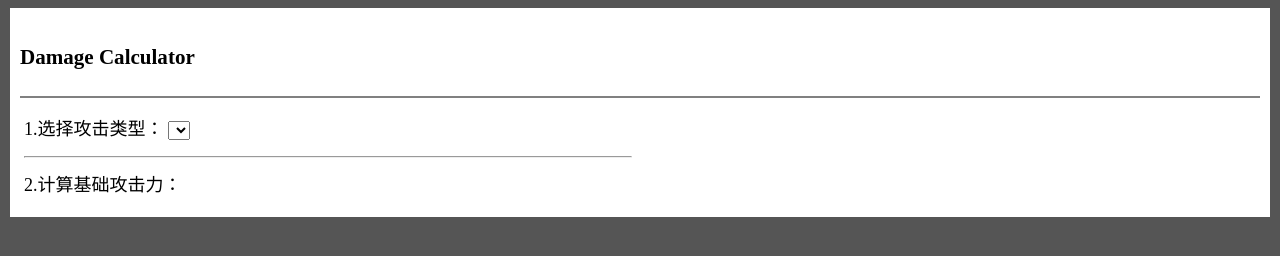
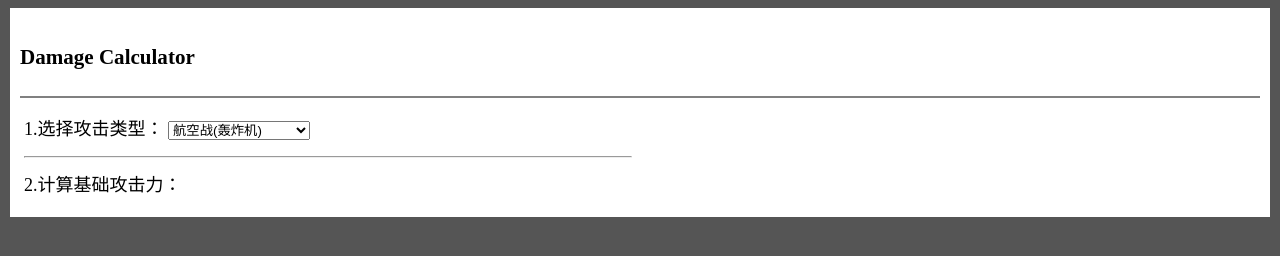
Before and after one commit to zrdrz/hjmwwsshh.github.io, a plain HTML site: page DamageCalculator.html in a window 1280 px wide. Drawn offline with Linux system fonts and the light colour scheme.

Commit message:
modified array

```diff
--- a/DamageCalculator.html
+++ b/DamageCalculator.html
@@ -70,8 +70,8 @@
 <script type="text/javascript">
 
 	var Dict_atktype=new Array("航空战(轰炸机)", "航空战(鱼雷机)", "昼战反潜(轻母航战)", "昼战反潜(驱逐巡洋)", "昼战炮击(航母系)", "昼战炮击(其他)", "昼战雷击", "夜战雷击", "夜战巡洋舰炮雷合击", "夜战巡洋舰炮击", "夜战其他炮击") //攻击类型
-	var Dict_atktype_enable_BATK = new Array[  //决定要启用哪些变量来计算基础攻击力
-            [1, 1, 0, 0, 0], //航空战(轰炸机
+	var Dict_atktype_enable_BATK = [ //决定要启用哪些变量来计算基础攻击力
+            [1, 1, 0, 0, 0], //航空战(轰炸机)
             [1, 1, 0, 0, 0], //航空战(鱼雷机)
             [1, 0, 0, 0, 0], //昼战反潜(轻母航战)
             [1, 1, 0, 0, 0], //昼战反潜(驱逐巡洋)
```
